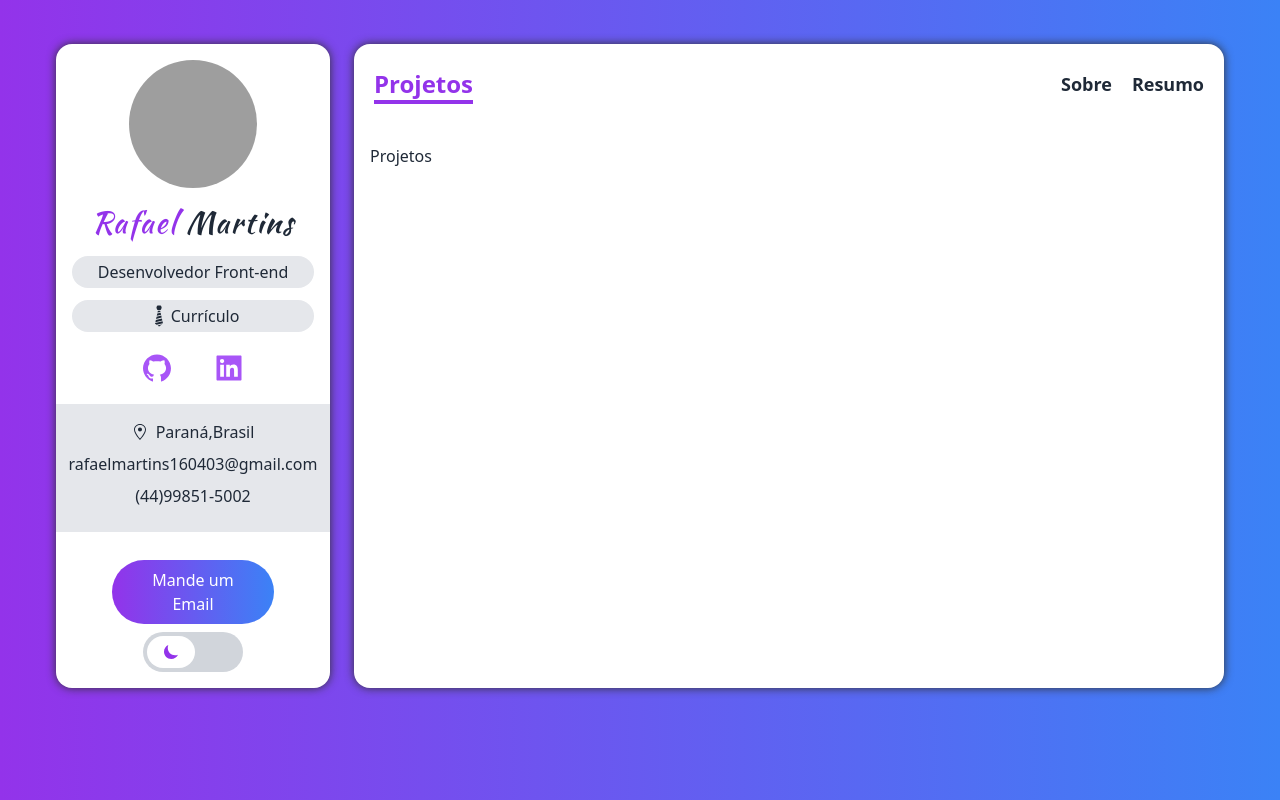
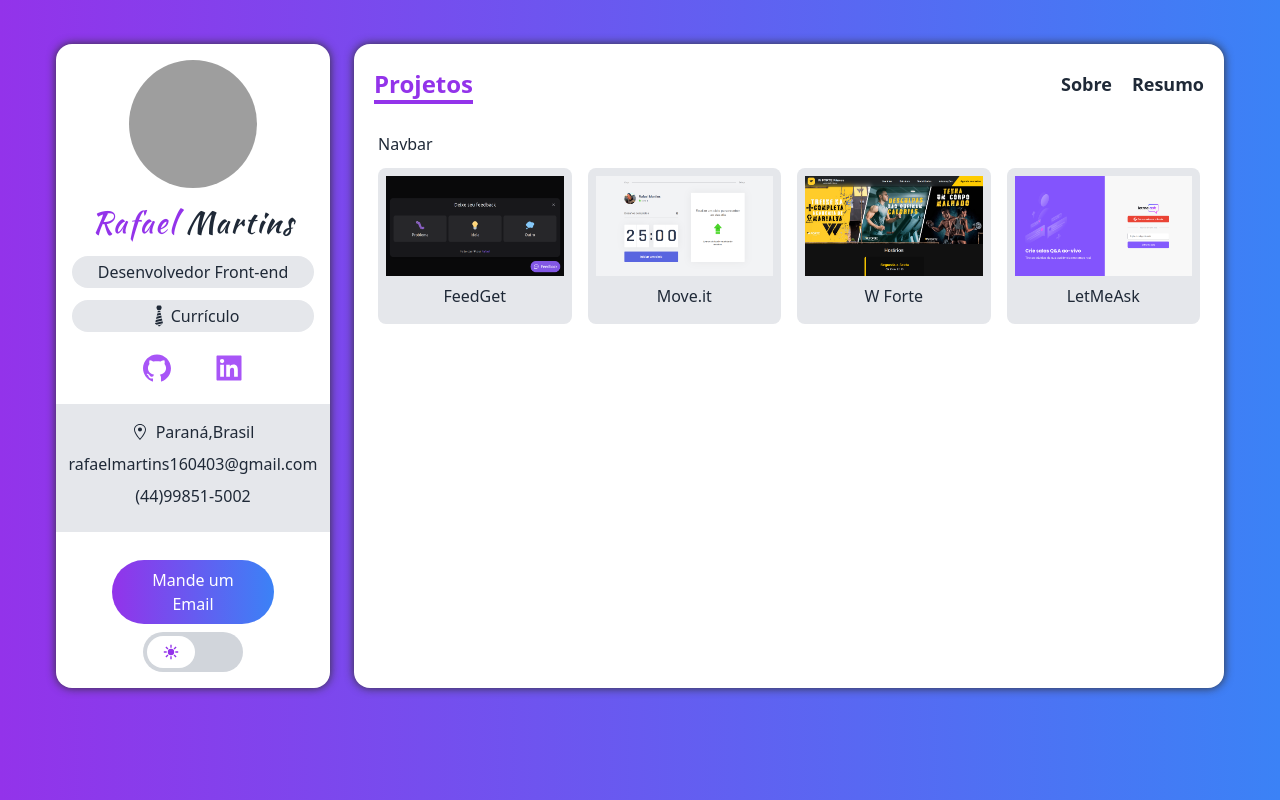
Before and after one commit to RafaelMartinsRibeiro/Portfolio, a Next.js app: page /projetos in a window 1280 px wide. Built offline with nearby package versions, Linux system fonts and the light colour scheme; grey boxes are pictures that could not be loaded.

Commit message:
Update projetos page

```diff
--- a/src/components/Sidebar.tsx
+++ b/src/components/Sidebar.tsx
@@ -89,7 +89,7 @@ const Sidebar = () => {
                   : "translate-x-1 bg-white"
               } inline-block h-8 w-12 transform rounded-full transition-transform`}
             >
-              {theme === "light" ? <IoSunnySharp /> : <IoMoonSharp />}
+              {theme === "dark" ? <IoMoonSharp /> : <IoSunnySharp />}
             </span>
           </Switch>
         </div>
--- a/src/pages/projetos.tsx
+++ b/src/pages/projetos.tsx
@@ -1,7 +1,27 @@
-
+import { projects } from "../../data";
+import ProjectCard from "../components/ProjectCard";
 
 const projetos = () => {
-  return <div className="p-4">Projetos</div>;
+  return (
+    <div className="px-6 pt-1 overflow-y-scroll" style={{
+      height: "65vh"
+    }}>
+      <nav>Navbar</nav>
+
+      <div className="grid grid-cols-12 gap-4 my-3 relative">
+        {projects.map((project) => {
+          return (
+            <div
+              className="col-span-12 sm:col-span-4 lg:col-span-3 p-2 bg-gray-200 dark:bg-dark-200 rounded-lg"
+              key={project.name}
+            >
+              <ProjectCard project={project} />
+            </div>
+          );
+        })}
+      </div>
+    </div>
+  );
 };
 
 export default projetos;
```
